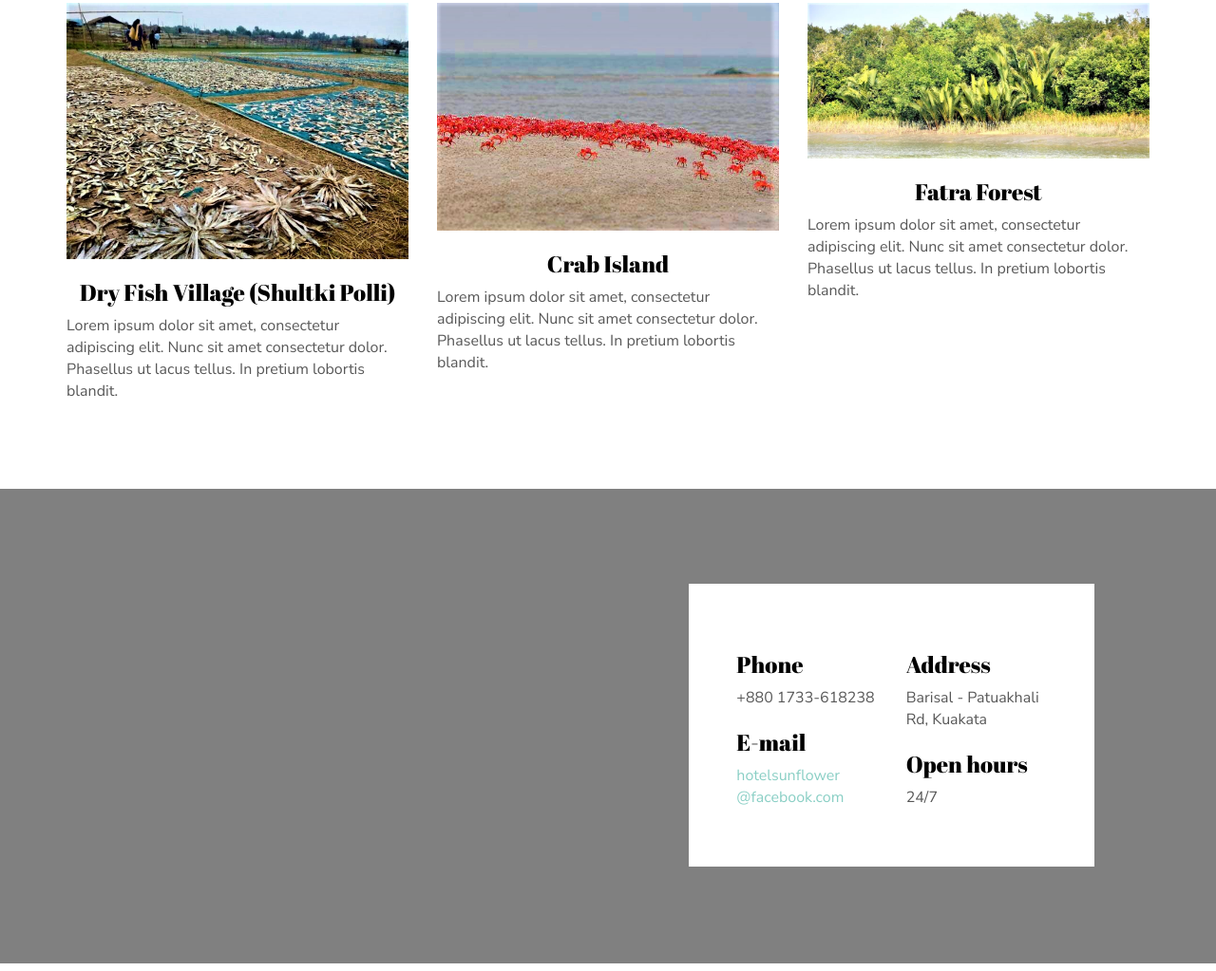
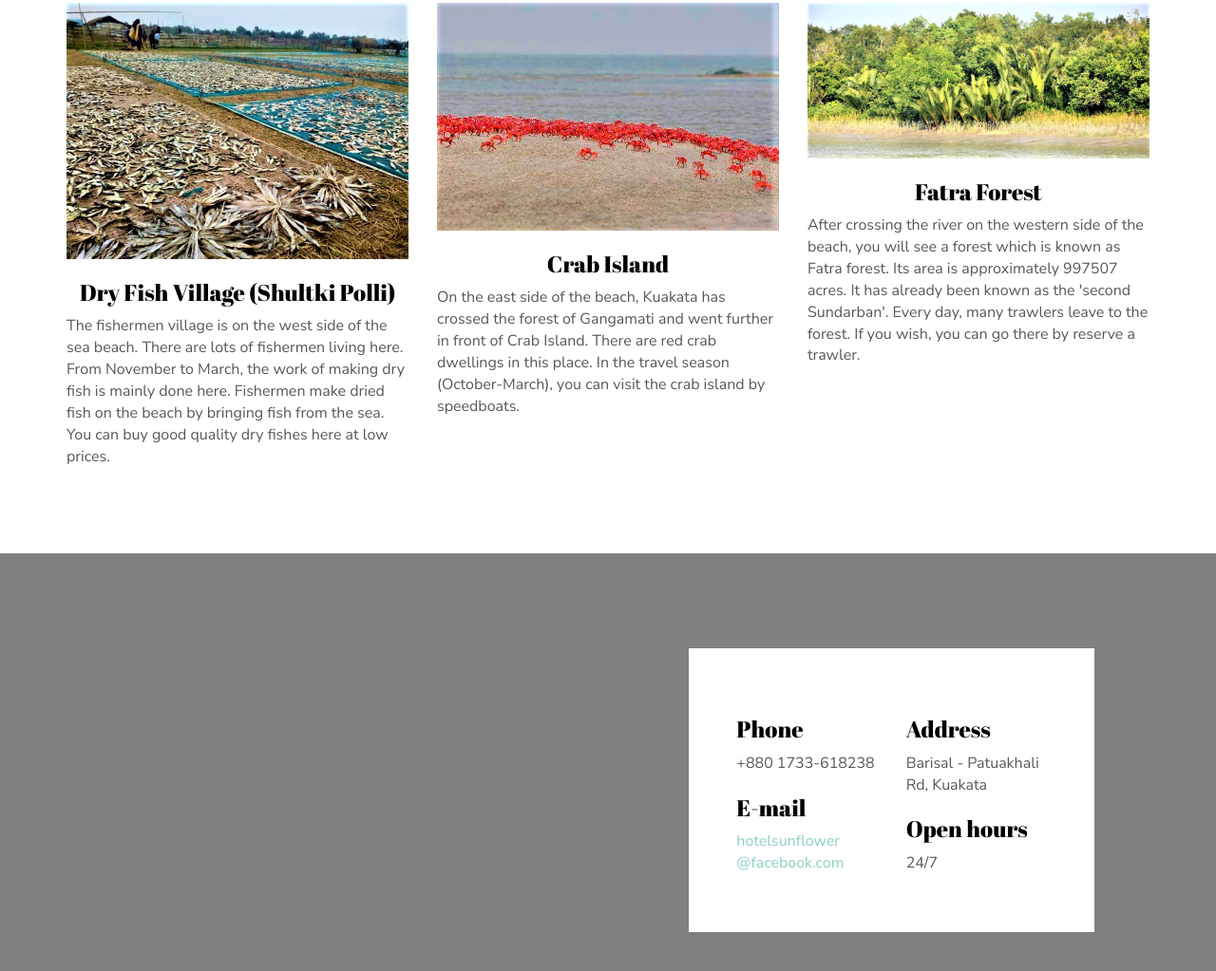
Before and after one commit to shahriar-abrar778/shahriar-abrar778.github.io, a plain HTML site: page index.html in a window 1280 px wide. Shown: the part 1837-2860 px from the top of the page at 95% size. Drawn offline with Linux system fonts and the light colour scheme.

Commit message:
Update index.html

```diff
--- a/index.html
+++ b/index.html
@@ -139,21 +139,18 @@
             <div class="col-xs-12 col-md-4">
                 <img src="./assets/images/img-02.jpg" alt="" class="img-responsive" hei>
                 <h3 class="text-center">Dry Fish Village (Shultki Polli)</h3>
-                <p>Lorem ipsum dolor sit amet, consectetur adipiscing elit. Nunc sit amet consectetur dolor. Phasellus ut
-                    lacus tellus. In pretium lobortis blandit.</p>
+                <p>The fishermen village is on the west side of the sea beach. There are lots of fishermen living here. From November to March, the work of making dry fish is mainly done here. Fishermen make dried fish on the beach by bringing fish from the sea. You can buy good quality dry fishes here at low prices.</p>
             </div>
 
             <div class="col-xs-12 col-md-4">
                 <img src="./assets/images/img-03.jpg" alt="" class="img-responsive">
                 <h3 class="text-center">Crab Island</h3>
-                <p>Lorem ipsum dolor sit amet, consectetur adipiscing elit. Nunc sit amet consectetur dolor. Phasellus ut
-                    lacus tellus. In pretium lobortis blandit.</p>
+                <p>On the east side of the beach, Kuakata has crossed the forest of Gangamati and went further in front of Crab Island. There are red crab dwellings in this place. In the travel season (October-March), you can visit the crab island by speedboats.</p>
             </div>
             <div class="col-xs-12 col-md-4">
                 <img src="./assets/images/img-04.jpg" alt="" class="img-responsive">
                 <h3 class="text-center">Fatra Forest</h3>
-                <p>Lorem ipsum dolor sit amet, consectetur adipiscing elit. Nunc sit amet consectetur dolor. Phasellus ut
-                    lacus tellus. In pretium lobortis blandit.</p>
+                <p>After crossing the river on the western side of the beach, you will see a forest which is known as Fatra forest. Its area is approximately 997507 acres. It has already been known as the 'second Sundarban'. Every day, many trawlers leave to the forest. If you wish, you can go there by reserve a trawler. </p>
             </div>
         </div>
     </div>
```
